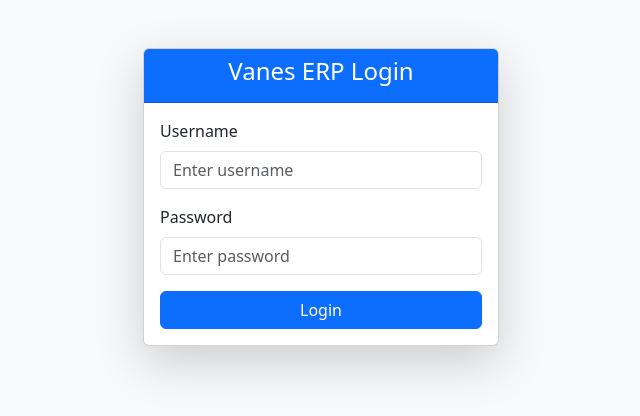
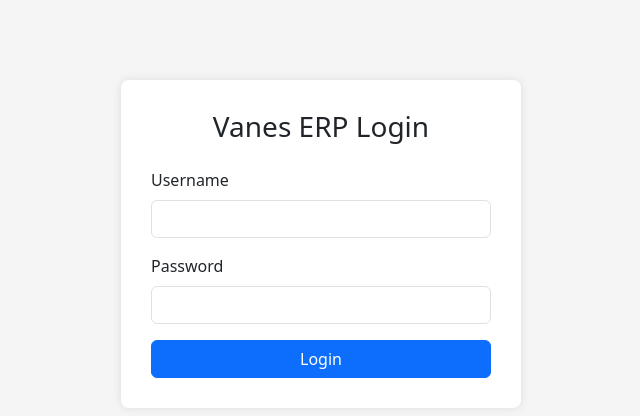
Before and after one commit to Madhan12-tech/vanes_erp_frontend, a plain HTML site: page Index.html in a window 1280 px wide. Shown: the whole page, without its empty margins (319-959 px from the left). Drawn offline with nearby package versions, Linux system fonts and the light colour scheme.

Commit message:
Update Index.html

```diff
--- a/Index.html
+++ b/Index.html
@@ -2,34 +2,52 @@
 <html lang="en">
 <head>
   <meta charset="UTF-8" />
-  <meta name="viewport" content="width=device-width, initial-scale=1.0">
-  <title>Login - Vanes ERP</title>
+  <title>Vanes ERP Login</title>
   <link href="https://cdn.jsdelivr.net/npm/bootstrap@5.3.0/dist/css/bootstrap.min.css" rel="stylesheet">
+  <style>
+    body {
+      background-color: #f5f5f5;
+    }
+    .login-box {
+      max-width: 400px;
+      margin: 80px auto;
+      padding: 30px;
+      background: white;
+      border-radius: 8px;
+      box-shadow: 0 0 10px rgba(0,0,0,0.1);
+    }
+  </style>
 </head>
-<body class="bg-light">
-  <div class="container">
-    <div class="row justify-content-center mt-5">
-      <div class="col-md-4">
-        <div class="card shadow-lg">
-          <div class="card-header text-center bg-primary text-white">
-            <h4>Vanes ERP Login</h4>
-          </div>
-          <div class="card-body">
-            <form>
-              <div class="mb-3">
-                <label for="username" class="form-label">Username</label>
-                <input type="text" class="form-control" id="username" placeholder="Enter username">
-              </div>
-              <div class="mb-3">
-                <label for="password" class="form-label">Password</label>
-                <input type="password" class="form-control" id="password" placeholder="Enter password">
-              </div>
-              <button type="submit" class="btn btn-primary w-100">Login</button>
-            </form>
-          </div>
-        </div>
+<body>
+  <div class="login-box">
+    <h3 class="text-center mb-4">Vanes ERP Login</h3>
+    <form onsubmit="return loginUser()">
+      <div class="mb-3">
+        <label class="form-label">Username</label>
+        <input type="text" id="username" class="form-control" required>
       </div>
-    </div>
+      <div class="mb-3">
+        <label class="form-label">Password</label>
+        <input type="password" id="password" class="form-control" required>
+      </div>
+      <button type="submit" class="btn btn-primary w-100">Login</button>
+    </form>
   </div>
+
+  <script>
+    function loginUser() {
+      const username = document.getElementById("username").value;
+      const password = document.getElementById("password").value;
+
+      // Simulated login
+      if (username === "admin" && password === "admin") {
+        window.location.href = "modules/dashboard.html";
+        return false;
+      } else {
+        alert("Invalid credentials");
+        return false;
+      }
+    }
+  </script>
 </body>
 </html>
```
